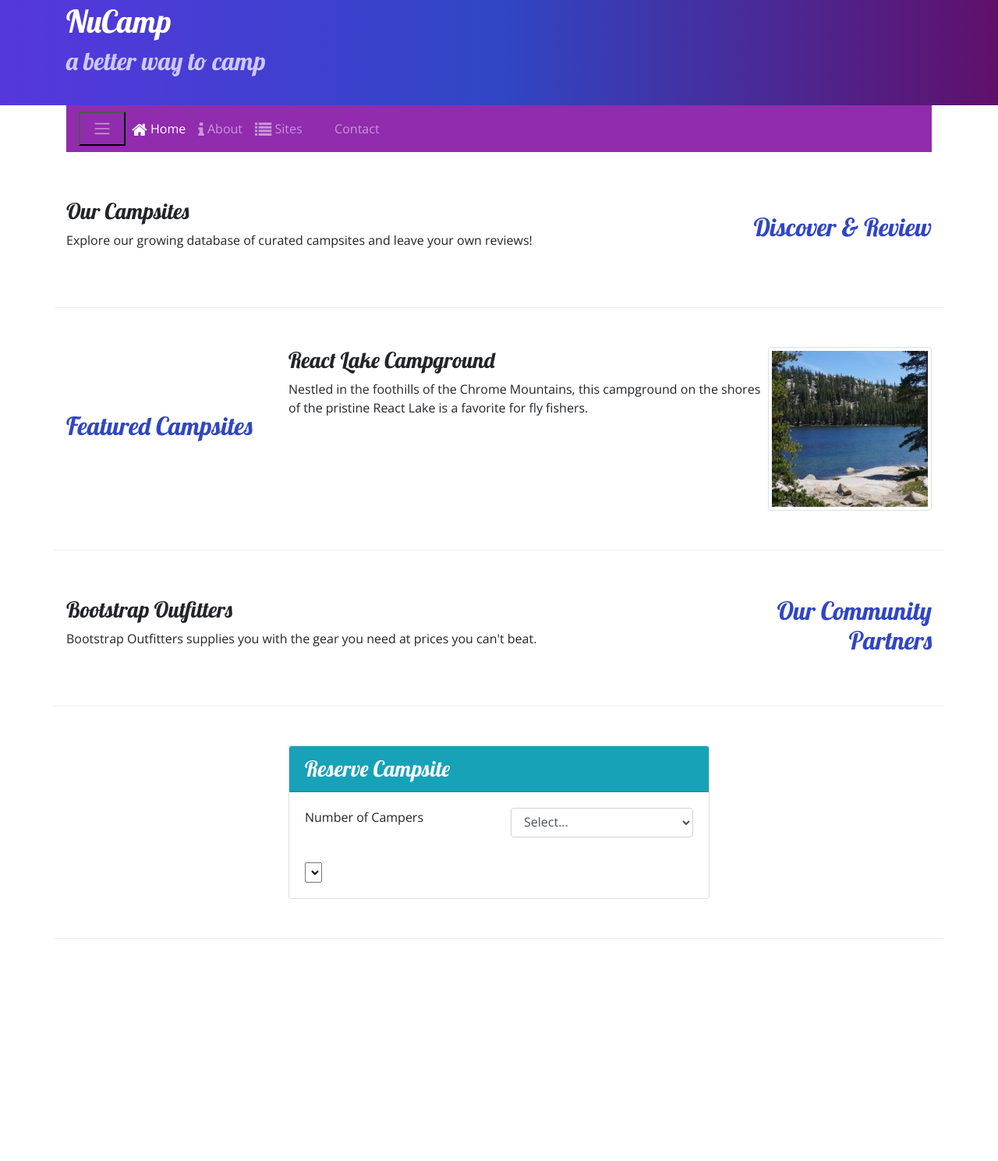
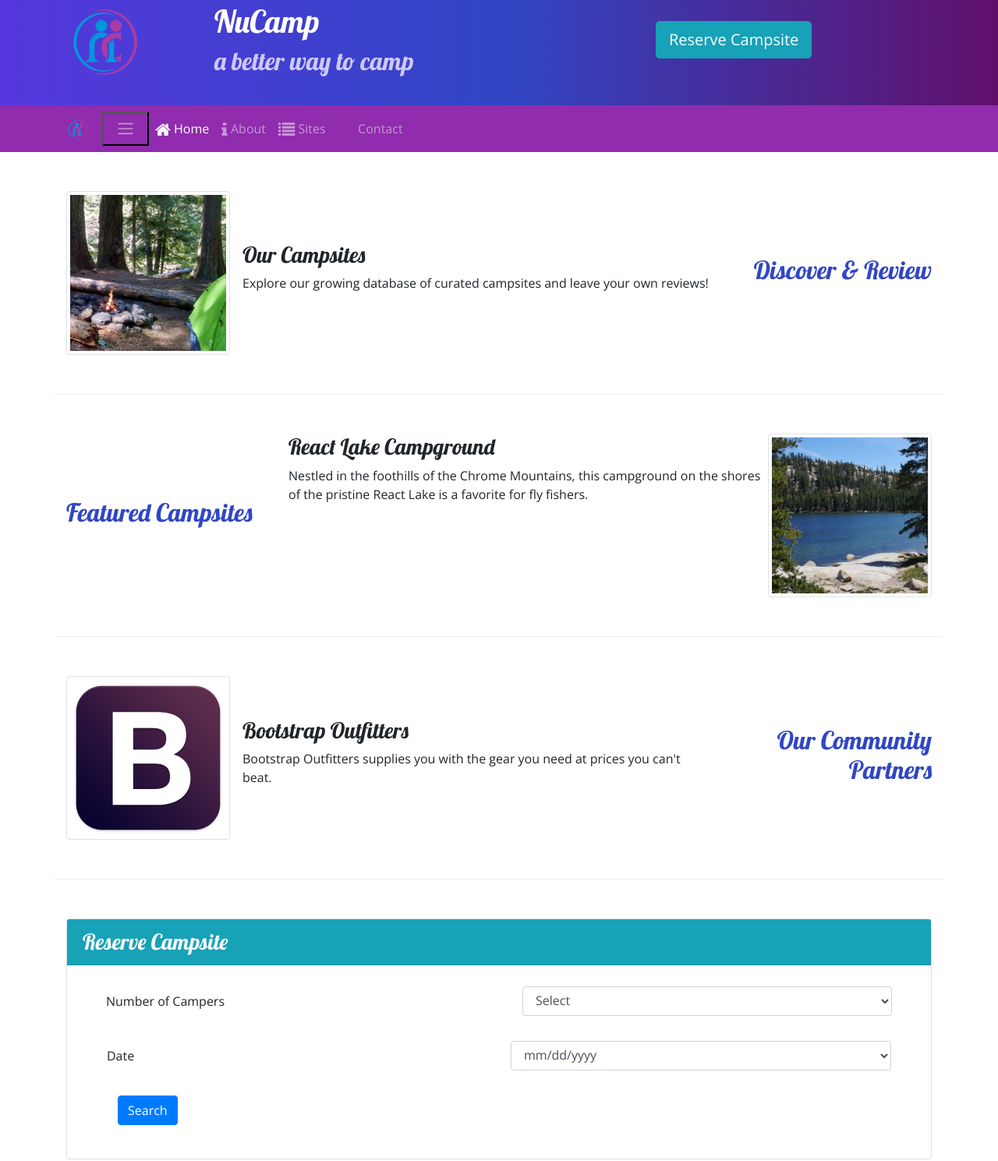
Before and after one commit to veganpowerlifter/Bootstrap-NuCampSite, a website: page index.html in a window 1280 px wide. Shown: the part 27-1516 px from the top of the page at 78% size. Before the commit the page ends 1231 px from the top, so only its background shows below. Drawn offline with nearby package versions, Linux system fonts and the light colour scheme.

Commit message:
week 2 assignment

```diff
--- a/index.html
+++ b/index.html
@@ -23,16 +23,25 @@
     <header class="jumbotron jumbotron-fluid">
         <div class="container">
             <div class="row">
+                <div class="col-4 col-sm-3 col-md-2 align-self-center">
+                    <img src="img/logo.png" class="img fluid" />
+                </div>
                 <div class="col">
                     <h1>NuCamp</h1>
                     <h2>a better way to camp</h2>
+                </div>
+                <div class="col mr-1  col-md-4 col-lx-2 mt-4 ">
+                    <button type="button" type="submit" class="btn btn-info btn-lg" > Reserve Campsite
+                        <!-- I was looking at this page for inserting a scrolling functionality but unsure how to do it yet. https://getbootstrap.com/docs/4.6/components/scrollspy/#item-1-->
+                    </button>
                 </div>
             </div>
         </div>
     </header>
 
+    <nav class="navbar navbar-expand-sm navbar-dark sticky-top">
         <div class="container">
-        <nav class="navbar navbar-expand-sm navbar-dark sticky-top">
+            <a class="navbar-brand" href="#"><img src="img/logo.png" height="30 width=30" /></a>
             <button class="navbar toggler" type="button" data-toggle="collapse" data-target="#nucampNavbar">
                 <span class="navbar-toggler-icon"></span>
             </button>
@@ -52,19 +61,28 @@
     </div>
 
     <div class="container">
-        <div class="media"> <!---->
-            <div class="media-body"> <!---->
+        <div class="media">
+            <div class="media-body">
                 <div class="row row-content align-items-center">
                     <div class="col-sm-4 order-sm-last col-md-3">
                         <h2 class="text-sm-right"> Discover & Review</h2>
                     </div>
                     <div class="col">
+                        <div class="media">
+                            <div class="mr-3">
+                                <img src="img/breadcrumb-trail-thumb.jpg" class="img-thumbnail"
+                                    alt="Breadcrumb Trail thumbnail">
+                            </div>
+                            <div class="media-body align-self-center">
+                                <div class="d-none d-sm-block">
                                     <h3>Our Campsites</h3>
-                        <div class="d-none d-sm-block">
-                            <p>Explore our growing database of curated campsites and leave your own reviews!</p>
+                                    <p>Explore our growing database of curated campsites and leave your own reviews!
+                                    </p>
                                 </div>
                             </div>
-                </div> <!---->
+                        </div>
+                    </div>
+                </div>
             </div>
         </div>
 
@@ -75,14 +93,13 @@
             <div class="col">
                 <div class="media">
                     <div class="media body">
-                        <div class="d-none d-sm-block">
+                        <div class="d-none d-sm-block"> <!--hidden only on xs-->
                             <h3>React Lake Campground</h3>
-
                             <p>Nestled in the foothills of the Chrome Mountains, this campground on the shores of the
                                 pristine
                                 React Lake is a favorite for fly fishers.</p>
                         </div class="ml-3">
-                        <img src="bootstrap-week2-task-1.jpg" class="img-thumbnail" alt="img-thumbnail">
+                        <img src="img/react-lake-thumb.jpg" class="img-thumbnail" alt="React Lake Thumbnail">
                     </div>
                 </div>
             </div>
@@ -93,41 +110,64 @@
                 <h2 class="text-sm-right"> Our Community Partners</h2>
             </div>
             <div class="col">
+                <div class="media">
+                    <img class="d-flex mr-3 img-thumbnail" src="img/bootstrap-thumb.png" alt="Bootstrap Outfitters" />
+                    <div class="media-body align-self-center">
+                        <div class="d-none d-sm-block">
                             <h3>Bootstrap Outfitters</h3>
-                <div class="d-none d-sm-block">
                             <p>Bootstrap Outfitters supplies you with the gear you need at prices you can't beat.</p>
                         </div>
                     </div>
                 </div>
+            </div>
+        </div>
         <div class="row row-content">
-            <div class="column col-sm-6 mx-auto">
+            <div class="column col-sm-12 mx-auto">
                 <div class="card">
                     <h3 class="text-light bg-info card-header">
                         Reserve Campsite</h3>
                     <div class="card-body">
-
-                        <form id="reserveForm">
-                            <div class="row form-group">
-                                <label class="col col-sm-6"> Number of Campers</label>
+                        <form id="reserveForm" class="form-group col-form-label">
+                            <div class="container">
+                                <div class="row form-group ign-items-center">
+                              <div class="col-sm order-sm-last">
+                                <label class="col col-sm col-form-label"> Number of Campers</label></div>
+                                <div class="col-sm order-sm-last">
                                    <div class="col">
                                         <select class="form-control" name="numCampers" id="numCampers">
-                                        <option> Select...</option>
-                                        <option>1</option>
-                                        <option>2</option>
-                                        <option>3</option>
-                                        <option>4</option>
-                                        <option>5</option>
-                                        <option>6</option>
+                                            <option value="select"> Select</option>
+                                            <option value="1">1</option>
+                                            <option value="2">2</option>
+                                            <option value="3">3</option>
+                                            <option value="5">4</option>
+                                            <option value="5">5</option>
+                                            <option value="6">6</option>
                                         </select>
                                     </div>
                                   </div>
-                            <div class="row form-group">
                                 </div>
-                            <select date="date"></date>
+                            </div>
+                                <div class="container">
+                                  <div class="row form-group ign-items-center p-3">
+
+                                        <div class=" col-sm">
+                                            <label for="date" class="col-form-label"> Date</label>
+                                        </div>
+                                        <div class="col-sm">
+                                            <select class="form-control" for="date" date="date">
+                                                <option> mm/dd/yyyy</option>
+                                            </select>
+                                        </div>
+                                 </div>
+                <div class="col-sm-6 order-sm-last">
+                    <div class="col">
+                        <button type="button" type="submit" class="btn btn-primary"> Search </button>
+                    </div>
+                </div>
                 </form>
             </div>
         </div>
-
+        </div>
     </div>
     </div>
     </div>
@@ -168,7 +208,6 @@
     <script src="node_modules/jquery/dist/jquery.slim.min.js"></script>
     <script src="node_modules/popper.js/dist/umd/popper.min.js"></script>
     <script src="node_modules/bootstrap/dist/js/bootstrap.min.js"></script>
-
 </body>
 
 </html>
```
Also changed, not shown: aboutus.html (+6 -2 lines), contactus.html (+38 -17 lines), img/bootstrap-thumb.png (added), img/breadcrumb-trail-thumb.jpg (added), img/breadcrumb-trail.jpg (added), img/chrome-river-thumb.jpg (added), img/chrome-river.jpg (added), img/logo.png (added), img/react-lake-thumb.jpg (added), img/react-lake.jpg (added), 1 other file. Lines whose indentation alone changed are shown as unchanged.
